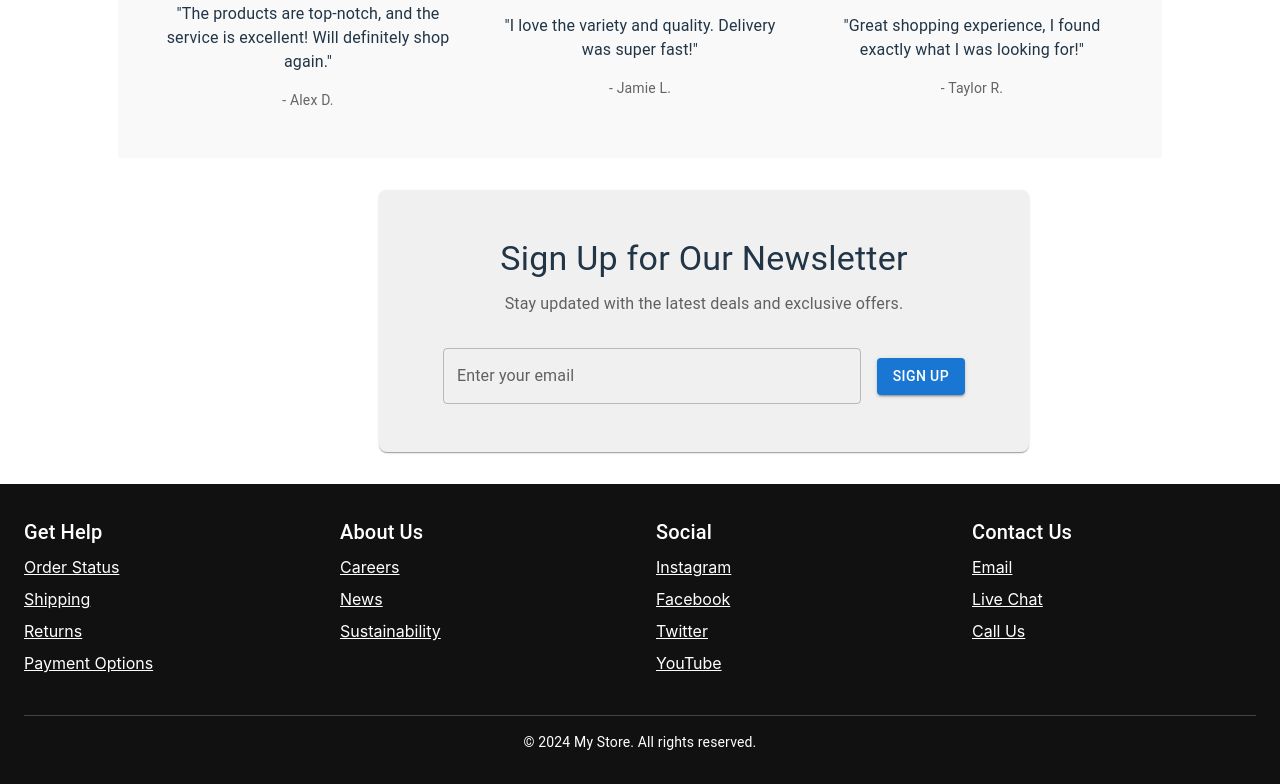
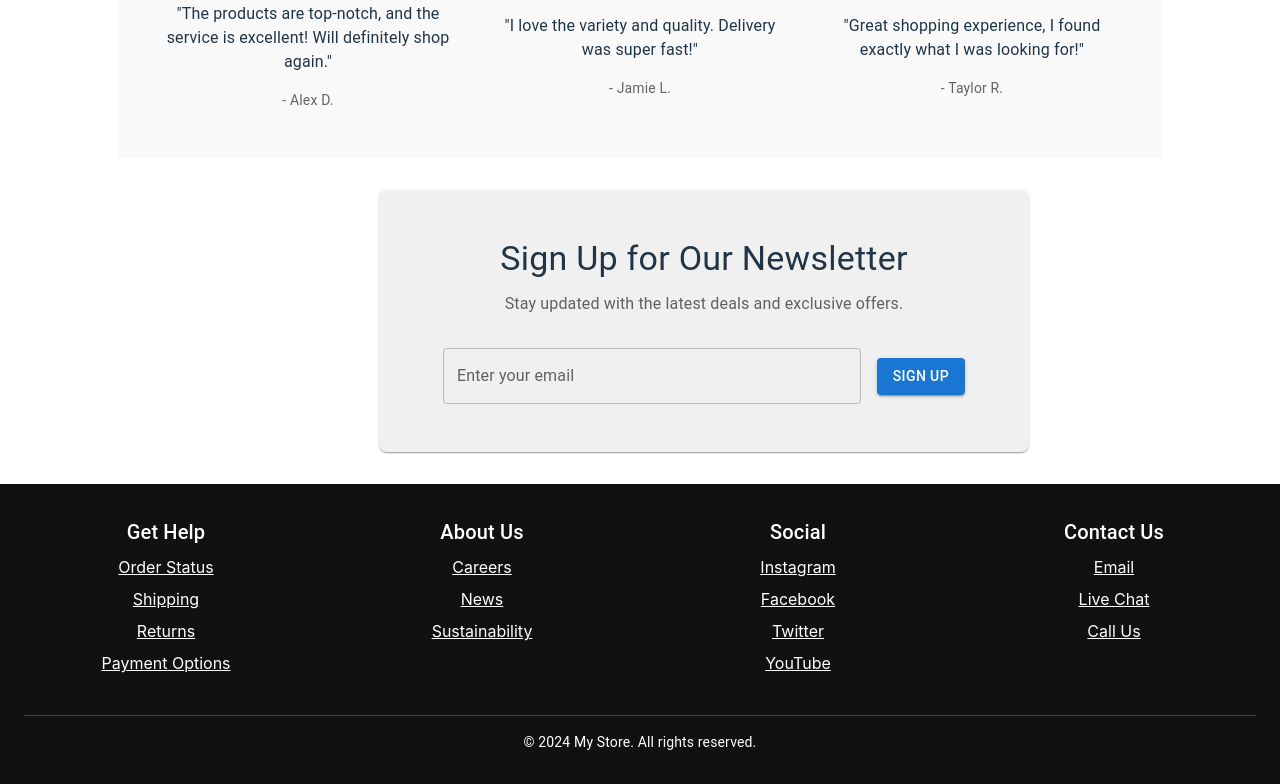
Before and after one commit to MingJae92/ecommerce-store, a React (Vite) app: page / in a window 1280 px wide. Shown: the part 1265-2049 px from the top of the page. Built offline with nearby package versions, Linux system fonts and the light colour scheme.

Commit message:
Footer links aligned in the center

```diff
--- a/src/components/Footer/Footer.jsx
+++ b/src/components/Footer/Footer.jsx
@@ -13,7 +13,7 @@ const Footer = () => {
     >
       <Container maxWidth="xl">
         <Grid container spacing={4}>
-          <Grid item xs={12} md={3}>
+          <Grid item xs={12} md={3} sx={{ textAlign: 'center' }}>
             <Typography variant="h6" gutterBottom>
               Get Help
             </Typography>
@@ -30,7 +30,7 @@ const Footer = () => {
               Payment Options
             </Link>
           </Grid>
-          <Grid item xs={12} md={3}>
+          <Grid item xs={12} md={3} sx={{ textAlign: 'center' }}>
             <Typography variant="h6" gutterBottom>
               About Us
             </Typography>
@@ -44,7 +44,7 @@ const Footer = () => {
               Sustainability
             </Link>
           </Grid>
-          <Grid item xs={12} md={3}>
+          <Grid item xs={12} md={3} sx={{ textAlign: 'center' }}>
             <Typography variant="h6" gutterBottom>
               Social
             </Typography>
@@ -61,7 +61,7 @@ const Footer = () => {
               YouTube
             </Link>
           </Grid>
-          <Grid item xs={12} md={3}>
+          <Grid item xs={12} md={3} sx={{ textAlign: 'center' }}>
             <Typography variant="h6" gutterBottom>
               Contact Us
             </Typography>
```
